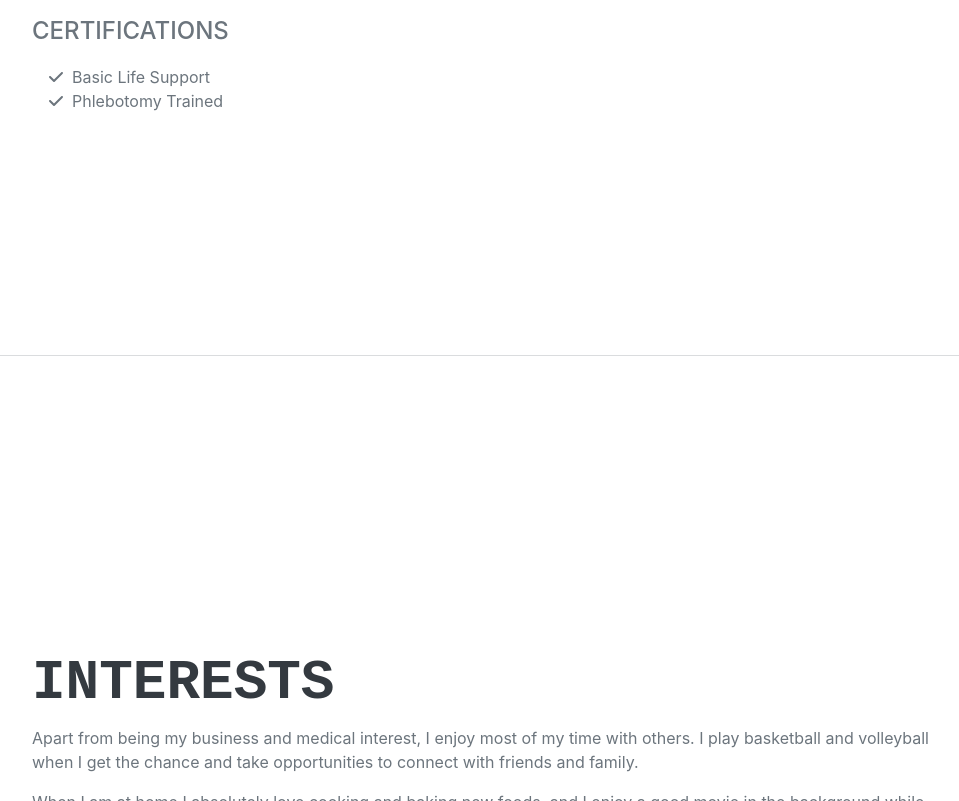
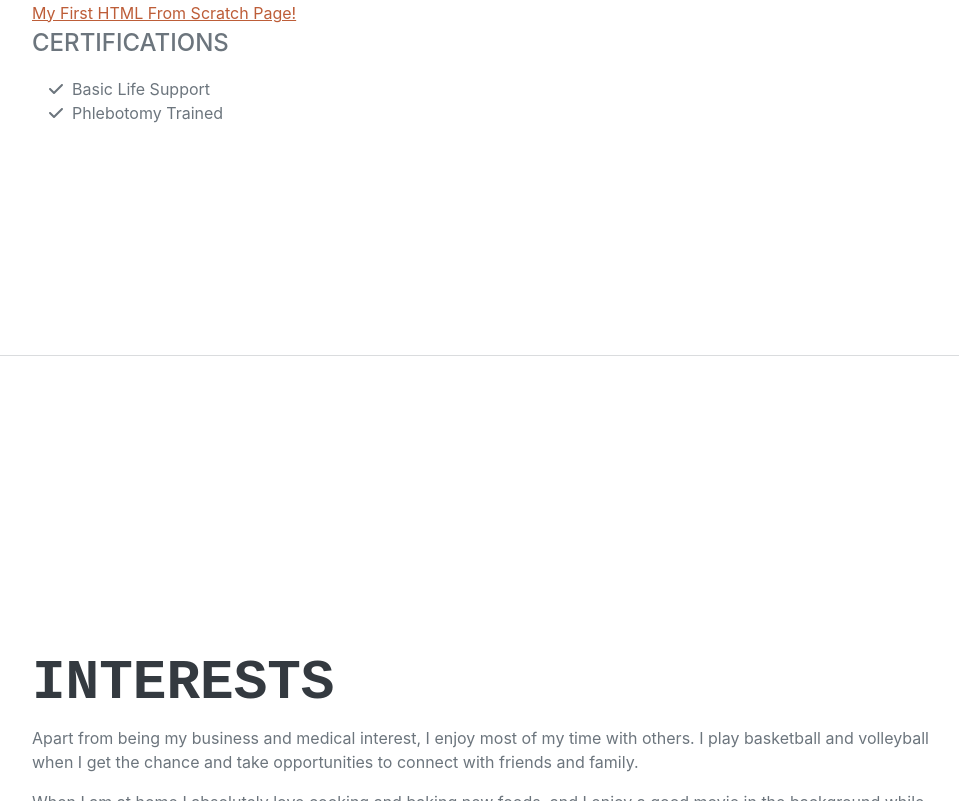
Before and after one commit to mespli02/201, a plain HTML site: page index.html in a window 1280 px wide. Shown: the part 2848-3649 px from the top of the page, without its empty margins (288-1247 px from the left). Drawn offline with nearby package versions, Linux system fonts and the light colour scheme; a web font is replaced by a local one.

Commit message:
Add files via upload

```diff
--- a/index.html
+++ b/index.html
@@ -113,6 +113,7 @@
                         <li class="list-inline-item"><i class="fab fa-html5"></i></li>
                         <li class="list-inline-item"><i class="fab fa-css3-alt"></i></li>
                     </ul>
+                    <header><a href="html/science.html">My First HTML From Scratch Page!</a></header>
                     <div class="subheading mb-3">Certifications</div>
                     <ul class="fa-ul mb-0">
                         <li>
```
